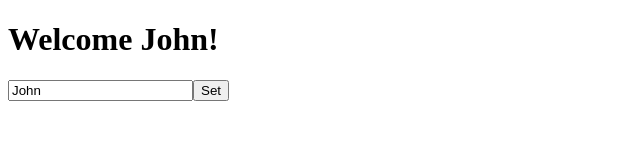
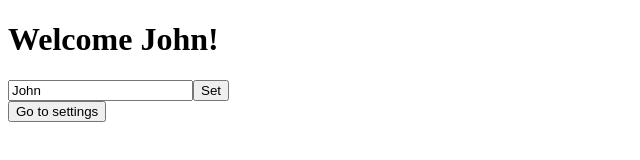
Before and after one commit to Tominous/CyScript, a plain HTML site: page dynamicpage/index.html in a window 1280 px wide. Shown: the whole page, without its empty margins (0-640 px from the left). Drawn offline with Linux system fonts and the light colour scheme.

Commit message:
Added support for binding a variable to an includes url

```diff
--- a/CyScript.js
+++ b/CyScript.js
@@ -43,14 +43,34 @@ var CyScript = (intialExport = {}) =>
 
 			if(getIncludes)
 			{
-				// Get all elements that utilise CyScript external includes
-				var relevantEls = document.querySelectorAll("include[cs-url]");
+				// Get all elements that utilise CyScript external includes (by literal url)
+				var relevantEls = document.querySelectorAll("include[cs-url-lit]");
 
 				relevantEls.forEach((element) =>
 				{
 					// Send a request to get the included file
 					var request = new XMLHttpRequest();
-					request.open("GET", element.getAttribute("cs-url"));
+					request.open("GET", element.getAttribute("cs-url-lit"));
+					request.onreadystatechange = function ()
+					{
+						if(request.readyState === 4 && request.status === 200)
+						{
+							// Once we have the included file include it
+							element.innerHTML = request.responseText;
+							CyScript.render(false);
+						}
+					}
+					request.send();
+				});
+
+				// Get all elements that utilise CyScript external includes
+				var relevantEls = document.querySelectorAll("include[cs-url-var]");
+
+				relevantEls.forEach((element) =>
+				{
+					// Send a request to get the included file
+					var request = new XMLHttpRequest();
+					request.open("GET", eval("CyScript.exports." + element.getAttribute("cs-url-var")));
 					request.onreadystatechange = function ()
 					{
 						if(request.readyState === 4 && request.status === 200)
--- a/dynamicpage/homepage.html
+++ b/dynamicpage/homepage.html
@@ -2,3 +2,6 @@
 <div>
 	<input type="text" placeholder="New Username" id="NewUsernameInput" cs-bind="user.name"><button onclick="CyScript.exports.user.name=document.getElementById('NewUsernameInput').value;">Set</button>
 </div>
+<div>
+	<button onclick="CyScript.exports.page.includeURL = 'settings.html';">Go to settings</button>
+</div>
--- a/dynamicpage/index.html
+++ b/dynamicpage/index.html
@@ -4,7 +4,7 @@
 			<title cs-bind="page.title"></title>
 		</head>
 		<body>
-			<include cs-url="homepage.html"></include>
+			<include cs-url-var="page.includeURL"></include>
 		</body>
 
 		<script src="../CyScript.js"></script>
@@ -12,7 +12,8 @@
 		<script>
 			CyScript = CyScript({
 				page: {
-					title: "Hi"
+					title: "Hi",
+					includeURL: "homepage.html"
 				},
 				user: {
 					name: "John"
```
Also changed, not shown: dynamicpage/settings.html (added, +9 -0 lines).
